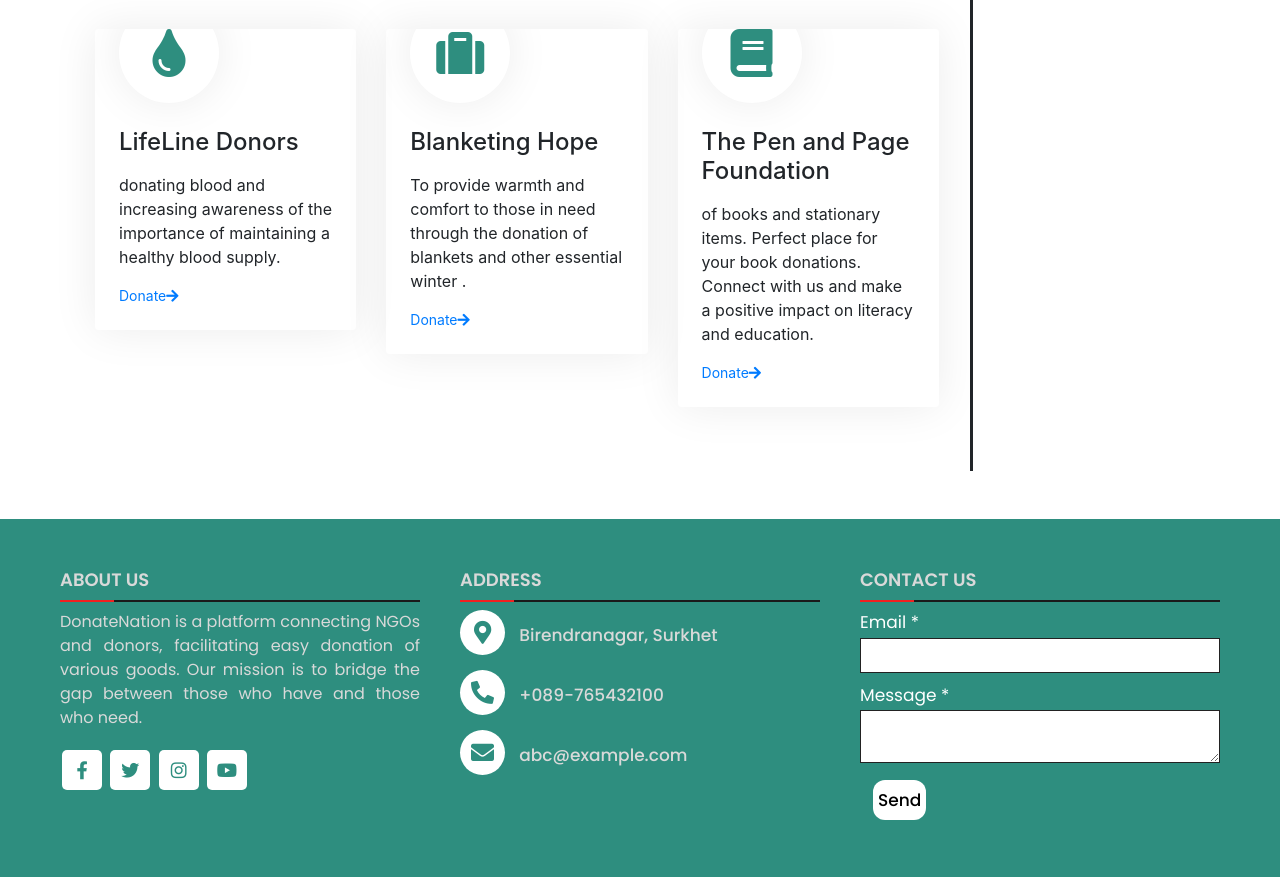
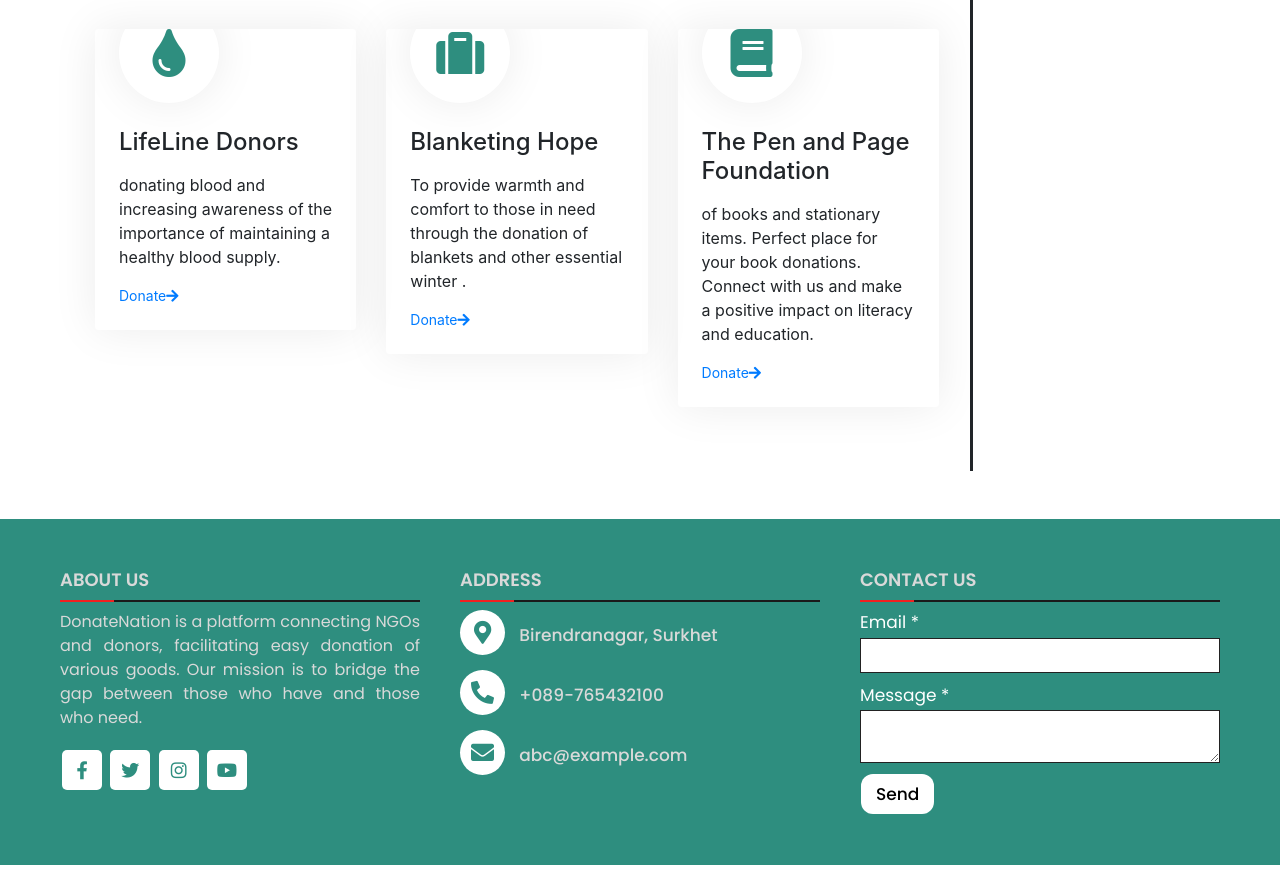
Before and after one commit to khushijain6/DonateNation, a plain HTML site: page index.html in a window 1280 px wide. Shown: the part 784-1661 px from the top of the page. Drawn offline with nearby package versions, Linux system fonts and the light colour scheme; files whose address does not match are found by name; a web font is replaced by a local one.

Commit message:
footer button modified

```diff
--- a/footer.css
+++ b/footer.css
@@ -134,6 +134,7 @@ footer{
 .right form .btn{
   margin-top: 10px;
   padding: auto;
+  padding: 0;
 }
 .right form .btn button{
   height: 40px;
@@ -145,7 +146,7 @@ footer{
   font-weight: 500;
   cursor: pointer;
   transition: .3s;
-  padding: 0 5px 0 5px;
+  padding: 0 15px 0 15px;
   border-radius: 12px;
 }
 .right form .btn button:hover{
```
